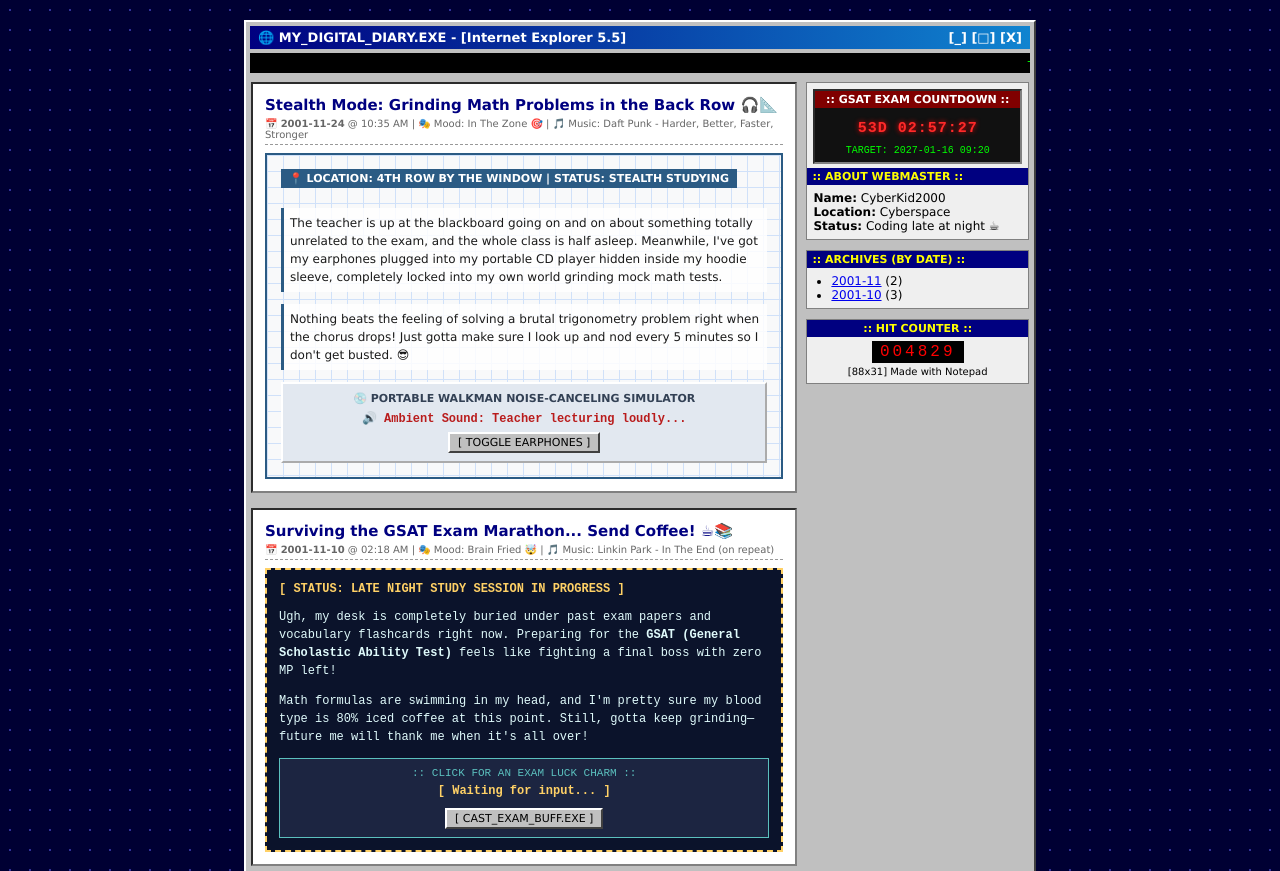
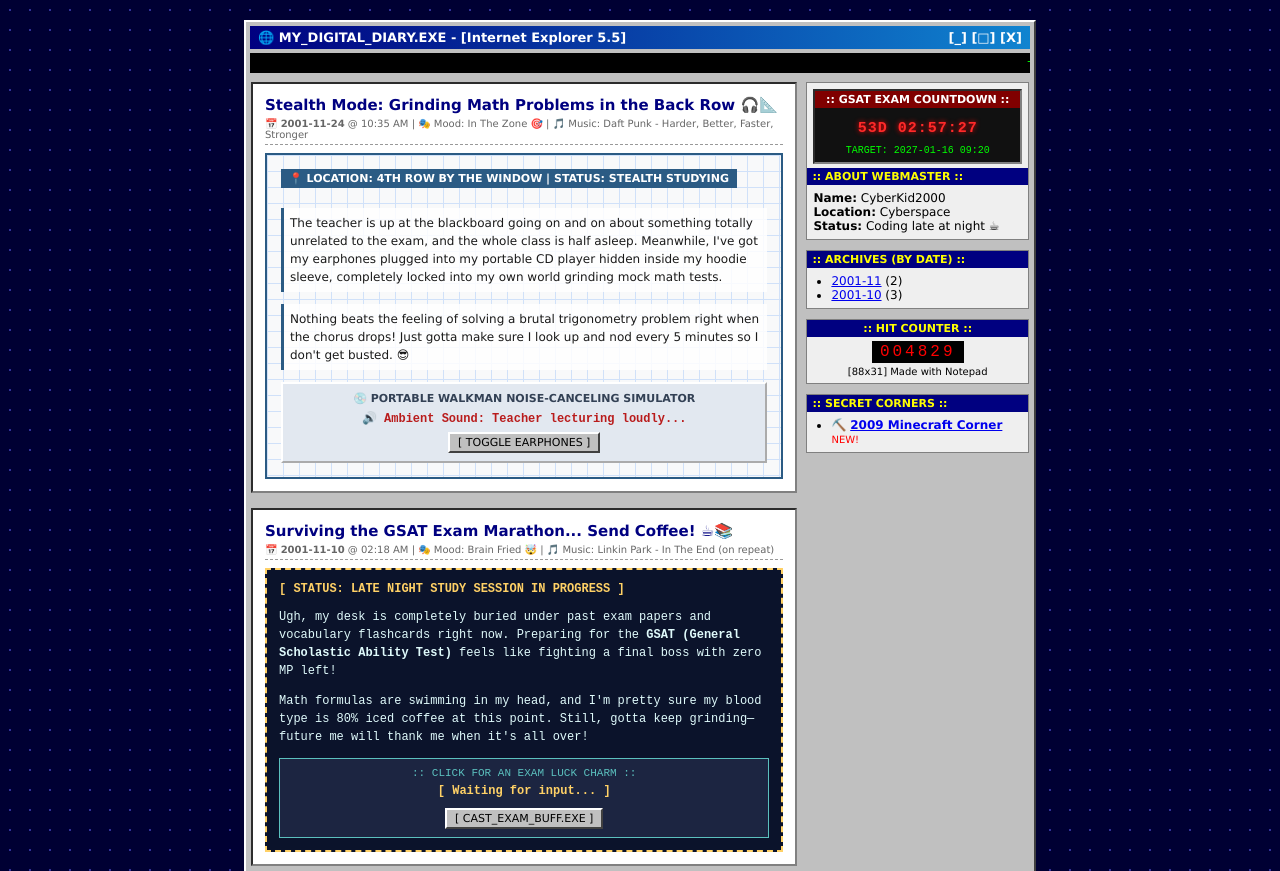
Before and after one commit to 1tzL3mon/my-y2k-blog, a plain HTML site: page index.html in a window 1280 px wide. Shown: the top 871 px of the page. Drawn offline with Linux system fonts and the light colour scheme.

Commit message:
Fix HTML encoding issues in index.html

```diff
--- a/index.html
+++ b/index.html
@@ -179,6 +179,13 @@
           <div class="side-header">:: HIT COUNTER ::</div>
           <span style="background:#000; color:#F00; font-family:monospace; font-size:16px; padding:2px 8px; letter-spacing:3px;">004829</span>
           <p style="font-size:10px; margin:5px 0 0 0;">[88x31] Made with Notepad</p>
+        </div>
+        <!-- 子網頁傳送門盒子 -->
+        <div class="side-box">
+          <div class="side-header">:: SECRET CORNERS ::</div>
+          <ul style="margin:0; padding-left:18px;">
+            <li>⛏️ <a href="minecraft.html"><b>2009 Minecraft Corner</b></a> <span style="color:red; font-size:10px;">NEW!</span></li>
+          </ul>
         </div>
       </td>
     </tr>
```
